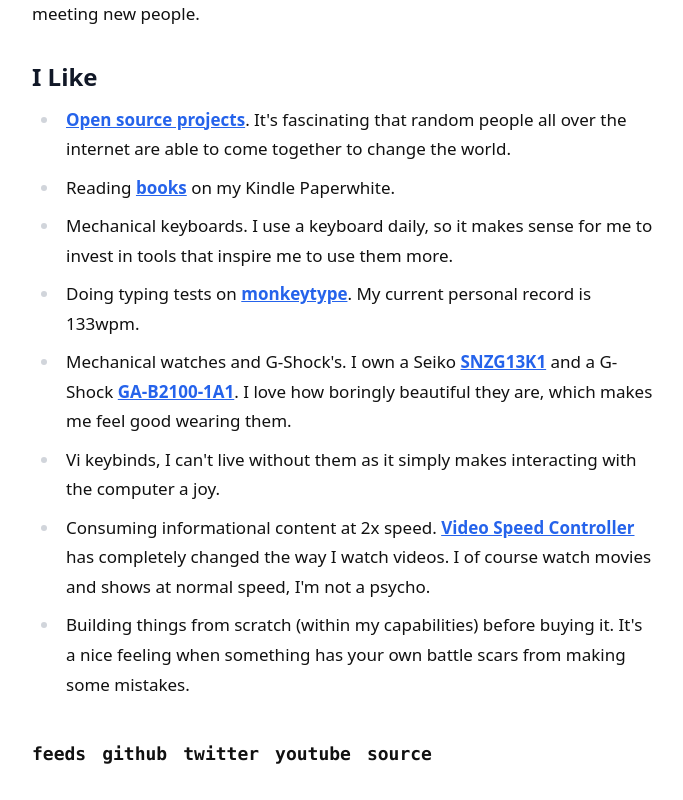
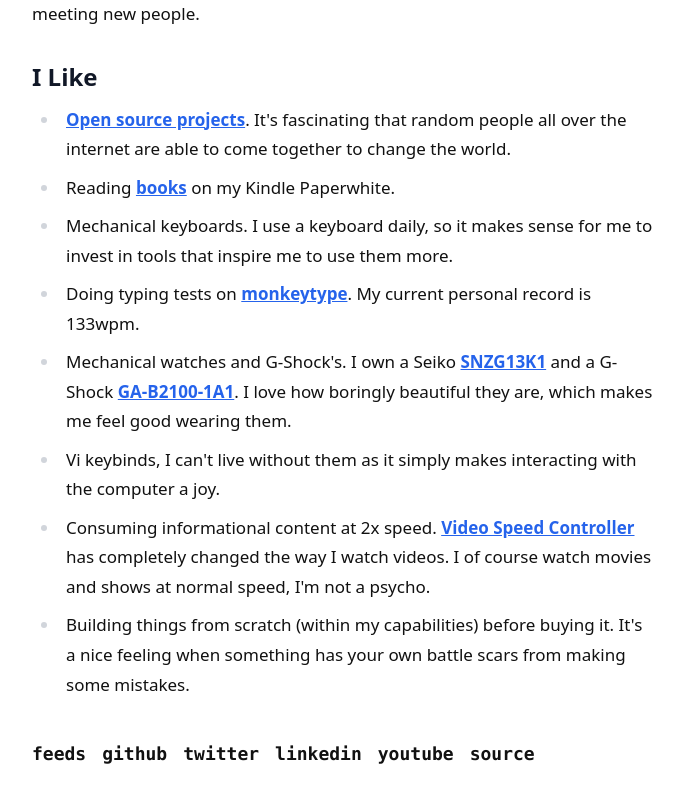
Before and after one commit to pzrsa/parsam.io, a Next.js app: page /about in a window 1280 px wide. Shown: the part 365-1165 px from the top of the page, without its empty margins (296-979 px from the left). Built offline with nearby package versions, Linux system fonts and the light colour scheme.

Commit message:
add linkedin

```diff
--- a/components/Footer.tsx
+++ b/components/Footer.tsx
@@ -29,6 +29,10 @@ const Footer = () => {
       </Link>
       <FooterItem href="https://github.com/pzrsa" name="github" />
       <FooterItem href="https://twitter.com/pzrsaa" name="twitter" />
+      <FooterItem
+        href="https://www.linkedin.com/in/parsamesgarha/"
+        name="linkedin"
+      />
       <FooterItem href="https://www.youtube.com/@pzrsa" name="youtube" />
       <FooterItem href="https://github.com/pzrsa/parsam.io" name="source" />
     </footer>
```
